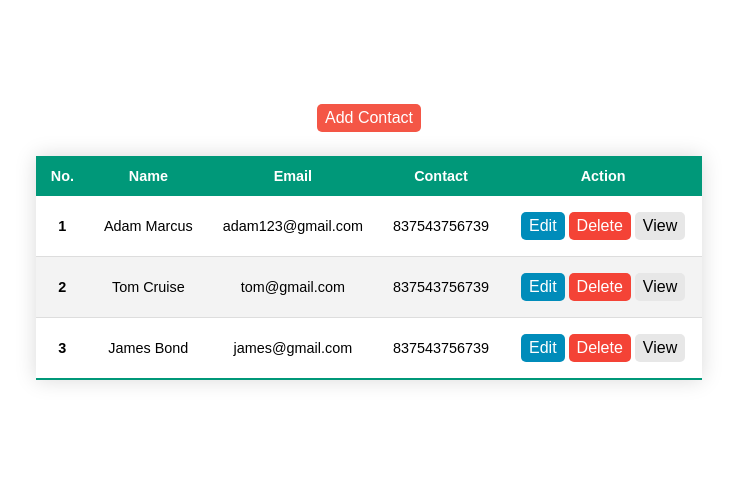
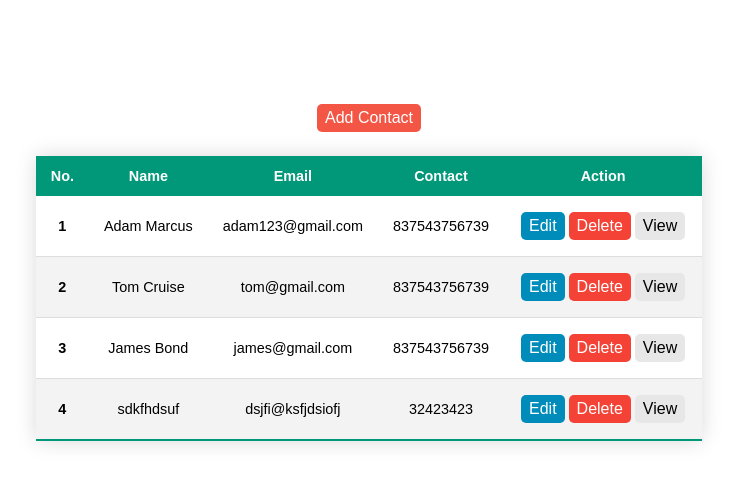
Before and after one commit to ahazimeh/redux-toolkit, a React (Create React App) app in the folder rtk-crud/: page / in a window 1280 px wide. Shown: the top 484 px of the page, without its empty margins (271-1008 px from the left). Built offline with nearby package versions, Linux system fonts and the light colour scheme; data requests are answered from the project's data file.

Commit message:
Use RTK Query to Add Data

```diff
--- a/rtk-crud/db.json
+++ b/rtk-crud/db.json
@@ -17,6 +17,12 @@
       "email": "james@gmail.com",
       "contact": "837543756739",
       "id": 3
+    },
+    {
+      "name": "sdkfhdsuf",
+      "email": "dsjfi@ksfjdsiofj",
+      "contact": "32423423",
+      "id": 4
     }
   ]
 }
--- a/rtk-crud/src/pages/AddEdit.tsx
+++ b/rtk-crud/src/pages/AddEdit.tsx
@@ -1,6 +1,7 @@
 import React, { useState, useEffect } from "react";
 import { useParams, useNavigate } from "react-router-dom";
 import { toast } from "react-toastify";
+import { useAddContactMutation } from "../services/contactsApi";
 import "./AddEdit.css";
 
 const initialState = {
@@ -11,11 +12,24 @@ const initialState = {
 
 const AddEdit = () => {
   const [formValue, setFormValue] = useState(initialState);
+  const [addContact] = useAddContactMutation();
   const { name, email, contact } = formValue;
   const navigate = useNavigate();
 
-  const handleInputChange = (e: any) => {};
-  const handleSubmit = (e: any) => {};
+  const handleInputChange = (e: any) => {
+    let { name, value } = e.target;
+    setFormValue({ ...formValue, [name]: value });
+  };
+  const handleSubmit = async (e: any) => {
+    e.preventDefault();
+    if (!name || !email || !contact) {
+      toast.error("Please provide value into each input field");
+    } else {
+      await addContact(formValue);
+      navigate("/");
+      toast.success("Contact Added Successfully");
+    }
+  };
   return (
     <div style={{ marginTop: "100px" }}>
       <form
```
